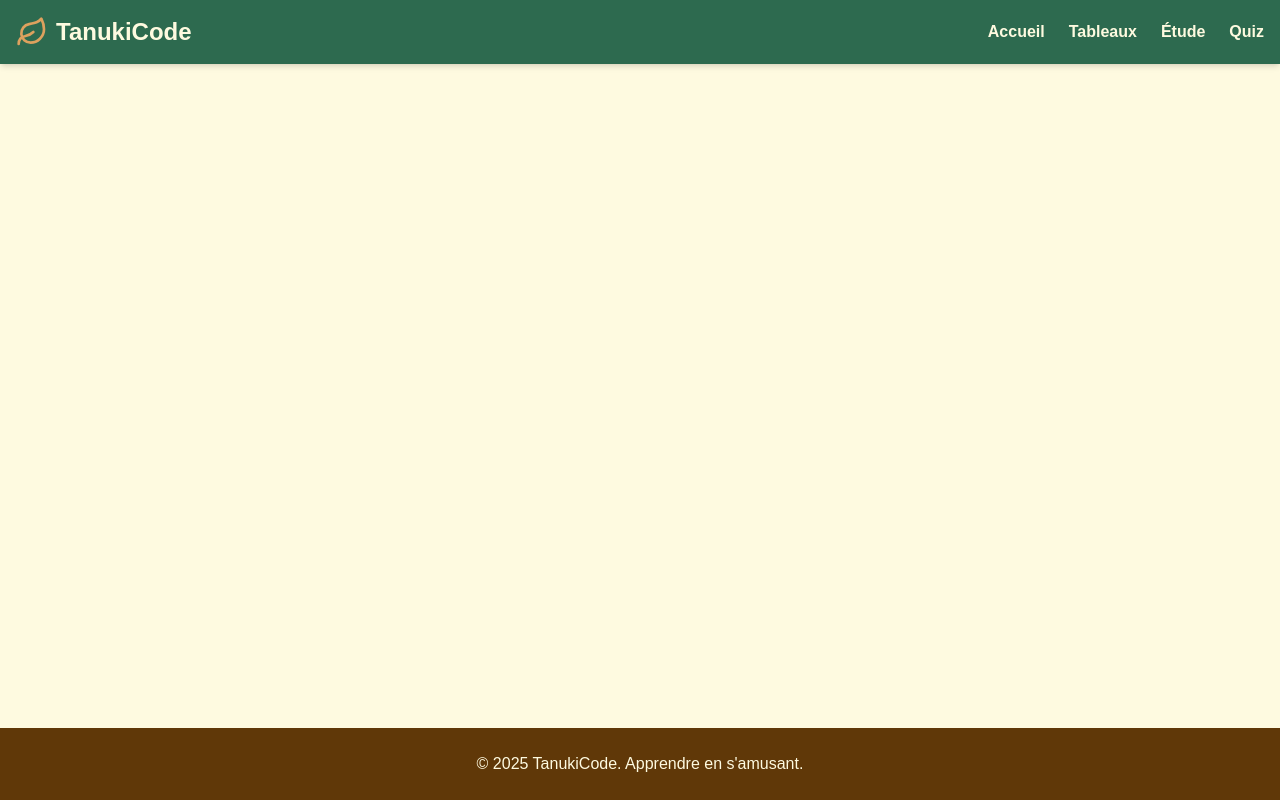
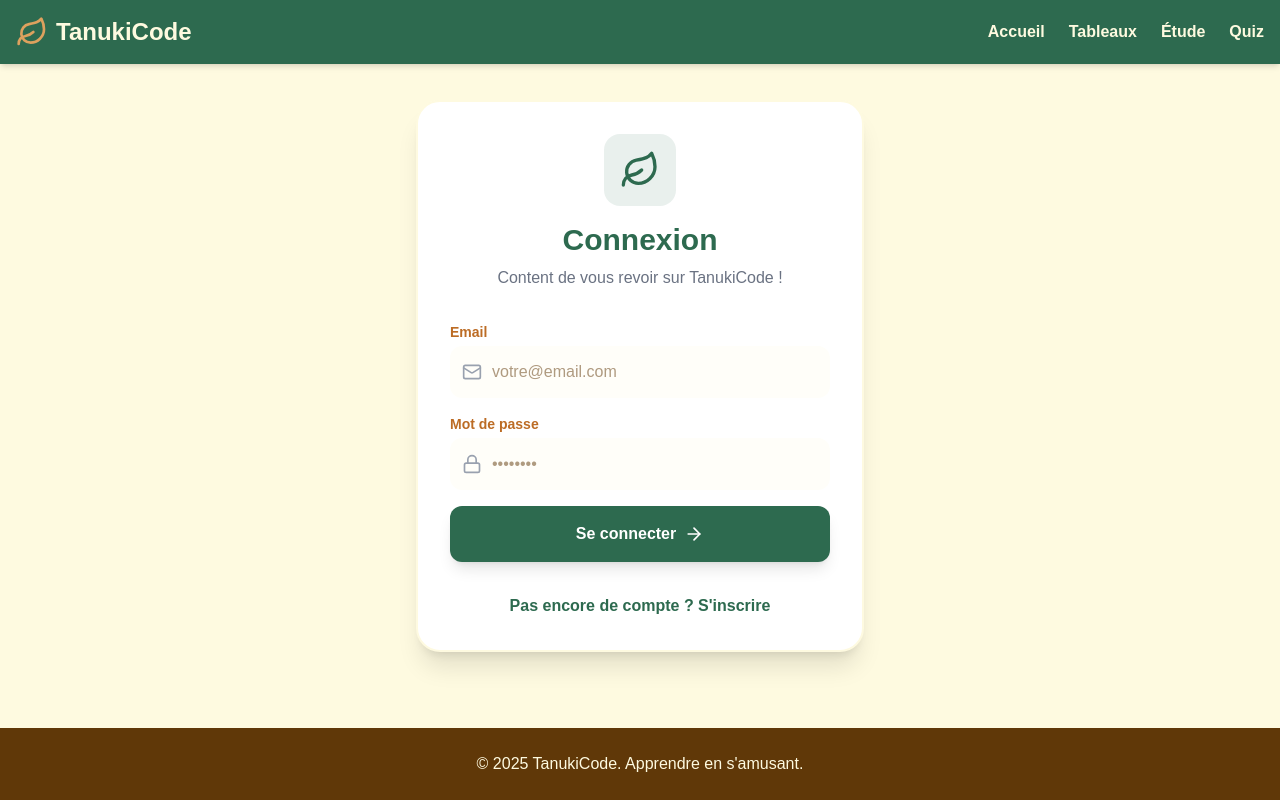
Before and after one commit to Fbrend23/TanukiCode, a Vue app: page /auth in a window 1280 px wide. Built offline with nearby package versions, Linux system fonts and the light colour scheme; no server answers; the HTML template or start-up script is replaced by a standard one.

Commit message:
feat: add AuthView and configure auth route

```diff
--- a/src/router/index.ts
+++ b/src/router/index.ts
@@ -23,6 +23,11 @@ const router = createRouter({
       name: 'quiz',
       component: () => import('../views/QuizView.vue'),
     },
+    {
+      path: '/auth',
+      name: 'auth',
+      component: () => import('../views/AuthView.vue'),
+    },
   ],
 })
 
--- /dev/null
+++ b/src/views/AuthView.vue
@@ -0,0 +1,111 @@
+<script setup lang="ts">
+import { ref, computed } from 'vue'
+import { supabase } from '@/lib/supabase'
+import { useRouter } from 'vue-router'
+import { Leaf, Mail, Lock, ArrowRight, Loader2 } from 'lucide-vue-next'
+
+const router = useRouter()
+const isLogin = ref(true)
+const email = ref('')
+const password = ref('')
+const loading = ref(false)
+const errorMsg = ref('')
+
+const titleText = computed(() => isLogin.value ? 'Connexion' : 'Inscription')
+const subtitleText = computed(() =>
+    isLogin.value
+        ? 'Content de vous revoir sur TanukiCode !'
+        : 'Rejoignez-nous pour sauvegarder votre progression.'
+)
+
+const handleAuth = async () => {
+    loading.value = true
+    errorMsg.value = ''
+
+    try {
+        if (isLogin.value) {
+            const { error } = await supabase.auth.signInWithPassword({
+                email: email.value,
+                password: password.value
+            })
+            if (error) throw error
+        } else {
+            const { error } = await supabase.auth.signUp({
+                email: email.value,
+                password: password.value,
+                options: {
+                    emailRedirectTo: window.location.origin
+                }
+            })
+            if (error) throw error
+            alert('Vérifiez vos emails pour confirmer votre inscription !')
+        }
+        router.push('/')
+    } catch (e: unknown) {
+        errorMsg.value = e instanceof Error ? e.message : String(e)
+    } finally {
+        loading.value = false
+    }
+}
+</script>
+
+<template>
+    <div class="flex flex-col items-center justify-center min-h-[70vh] px-4">
+        <div class="w-full max-w-md bg-white rounded-3xl shadow-xl border-2 border-tanuki-beige p-8">
+            <div class="flex flex-col items-center mb-8">
+                <div class="bg-tanuki-green/10 p-4 rounded-2xl mb-4">
+                    <Leaf class="w-10 h-10 text-tanuki-green" />
+                </div>
+                <h1 class="text-3xl font-display font-bold text-tanuki-brown-dark">
+                    {{ titleText }}
+                </h1>
+                <p class="text-gray-500 text-center mt-2">
+                    {{ subtitleText }}
+                </p>
+            </div>
+
+            <form @submit.prevent="handleAuth" class="space-y-4">
+                <div>
+                    <label class="block text-sm font-bold text-tanuki-brown mb-1">Email</label>
+                    <div class="relative">
+                        <Mail class="absolute left-3 top-1/2 -translate-y-1/2 w-5 h-5 text-gray-400" />
+                        <input v-model="email" type="email" required placeholder="votre@email.com"
+                            class="w-full pl-10 pr-4 py-3 bg-tanuki-beige/20 border-2 border-transparent focus:border-tanuki-green outline-none rounded-xl transition-all" />
+                    </div>
+                </div>
+
+                <div>
+                    <label class="block text-sm font-bold text-tanuki-brown mb-1">Mot de passe</label>
+                    <div class="relative">
+                        <Lock class="absolute left-3 top-1/2 -translate-y-1/2 w-5 h-5 text-gray-400" />
+                        <input v-model="password" type="password" required placeholder="••••••••"
+                            class="w-full pl-10 pr-4 py-3 bg-tanuki-beige/20 border-2 border-transparent focus:border-tanuki-green outline-none rounded-xl transition-all" />
+                    </div>
+                </div>
+
+                <div v-if="errorMsg"
+                    class="bg-red-50 text-red-500 p-3 rounded-lg text-sm font-medium border border-red-100">
+                    {{ errorMsg }}
+                </div>
+
+                <button :disabled="loading" type="submit"
+                    class="w-full bg-tanuki-green hover:bg-green-700 text-white font-bold py-4 rounded-xl shadow-lg transition-all flex items-center justify-center gap-2 disabled:opacity-50">
+                    <template v-if="loading">
+                        <Loader2 class="w-6 h-6 animate-spin" />
+                        Chargement...
+                    </template>
+                    <template v-else>
+                        {{ isLogin ? 'Se connecter' : "S'inscrire" }}
+                        <ArrowRight class="w-5 h-5" />
+                    </template>
+                </button>
+            </form>
+
+            <div class="mt-8 text-center">
+                <button @click="isLogin = !isLogin" class="text-tanuki-green font-bold hover:underline">
+                    {{ isLogin ? "Pas encore de compte ? S'inscrire" : 'Déjà un compte ? Se connecter' }}
+                </button>
+            </div>
+        </div>
+    </div>
+</template>
```
